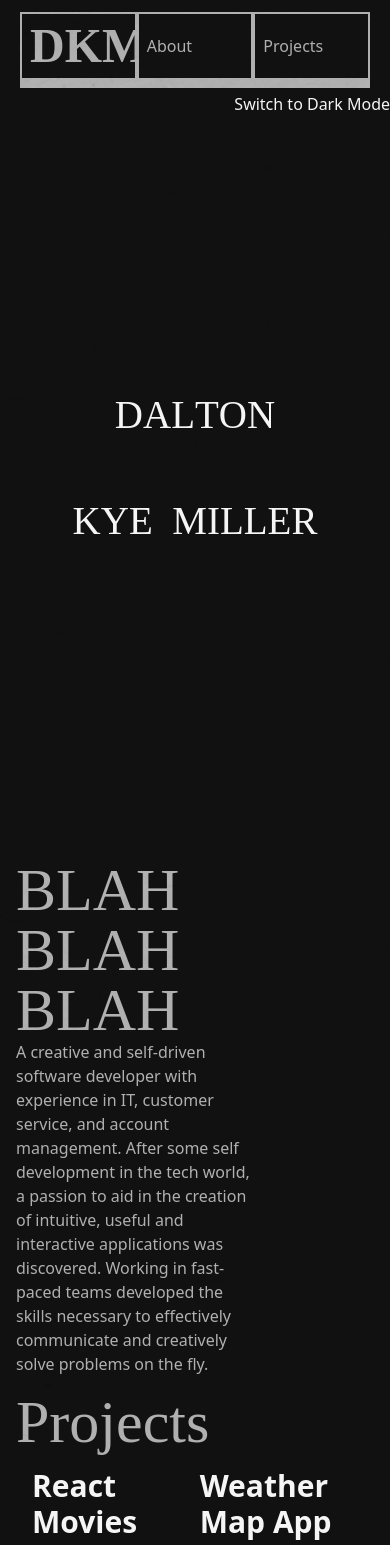
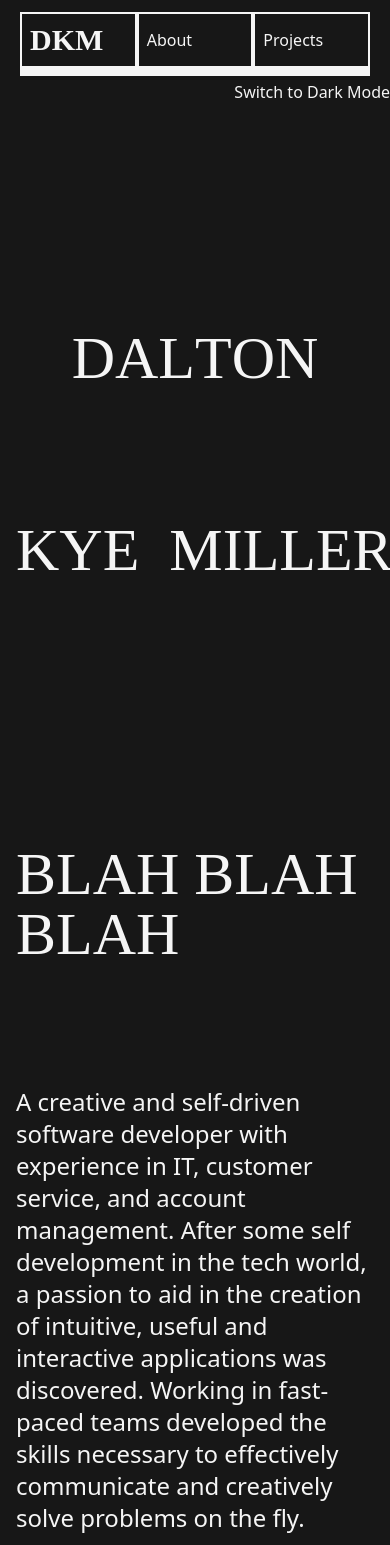
Before and after one commit to daltonkyemiller/daltonkyemiller, a Next.js app: page / in a window 390 px wide. Shown: the top 1545 px of the page. Built offline with nearby package versions, Linux system fonts and the light colour scheme; a web font is replaced by a local one.

Commit message:
fix: flicker on mobile

```diff
--- a/components/Nav/Nav.tsx
+++ b/components/Nav/Nav.tsx
@@ -63,7 +63,7 @@ const Nav: React.FC<NavProps> = ({ links }: NavProps) => {
             >
                 <NavLink
                     link={{ name: 'DKM', href: '/' }}
-                    className={`font-brand text-5xl font-bold`}
+                    className={`font-brand text-3xl font-bold  md:text-5xl`}
                 />
                 {links.map((link, idx) => (
                     <NavLink link={link} key={idx} />
--- a/components/layout/Layout.tsx
+++ b/components/layout/Layout.tsx
@@ -26,14 +26,11 @@ const Layout: React.FC<Props> = (props: Props) => {
                 ]}
             />
             {/*<div id="grain" />*/}
-            <div
-                id="texture-overlay"
-                className={`contrast-50 ${
-                    theme.theme === 'dark'
-                        ? 'mix-blend-screen contrast-125 invert'
-                        : 'mix-blend-multiply contrast-125'
-                }`}
-            />
+            {/*<div*/}
+            {/*    id="texture-overlay"*/}
+            {/*    className={`mix-blend-multiply*/}
+            {/*     dark:mix-blend-screen dark:invert`}*/}
+            {/*/>*/}
             <ThemeSwitcher />
             <motion.main className={`w-full px-4`}>
                 {props.children}
--- a/pages/index.tsx
+++ b/pages/index.tsx
@@ -2,17 +2,14 @@ import type { GetStaticProps, NextPage } from 'next';
 import {
     motion,
     MotionValue,
-    useInView,
     useTransform,
     useViewportScroll,
 } from 'framer-motion';
 import { projects } from '../utils/mock/data';
 import FloatingCards from '../components/FloatingCards/FloatingCards';
-import { useDetectBrowser } from '@hooks';
 import { useContext, useState } from 'react';
 import { ThemeContext } from '../utils/theme/themeContext';
 import Image from 'next/future/image';
-import { PhotoGrid } from '@components';
 import TypeIn from '../components/TypeIn/TypeIn';
 import { LayoutContext } from 'utils/context/layoutContext';
 
@@ -108,38 +105,38 @@ const Home: NextPage<HomeProps> = ({}) => {
         <>
             <section
                 className={`relative flex w-full flex-col justify-center`}
-                style={{ height: `calc(100vh - ${layout.navHeight}px)` }}
+                style={{ height: `calc(100vh - 96px)` }}
             >
                 <motion.div
-                    className={`relative text-center`}
+                    className={`relative whitespace-nowrap text-center font-brand text-6xl font-thin md:text-9xl`}
                     variants={cont}
                     initial={'out'}
                     animate={'in'}
                 >
                     <motion.div
-                        className={`overflow-hidden font-brand text-[10vw] font-thin`}
+                        className={`overflow-hidden py-6`}
                         style={{ y: daltonY }}
                     >
                         <TypeIn
                             text={'DALTON'}
                             animIn={{ opacity: 1, y: 0, x: 0 }}
-                            animOut={{ opacity: 0, y: 200, x: 10 }}
+                            animOut={{ opacity: 0, y: 200, x: 50 }}
                             duration={0.5}
                         />
                     </motion.div>
                     <motion.div
-                        className={`mx-auto h-[3rem] w-full overflow-hidden`}
+                        className={`isolate mx-auto h-[10vh] w-full overflow-hidden `}
                         initial={{ scaleY: 0 }}
                         animate={imageLoaded ? { scaleY: 1 } : { scaleY: 0 }}
                         transition={{ ease: 'easeInOut' }}
                     >
                         <motion.div
                             style={{ y }}
-                            className={`${theme.theme === 'dark' && 'invert'}`}
+                            className={`${theme.theme === 'dark' && 'invert'} `}
                         >
                             <Image
                                 src={'/img/acryl.jpg'}
-                                className={`object-cover object-center`}
+                                className={`scale-[2] object-cover object-center`}
                                 alt={'Header Image'}
                                 width={3840}
                                 height={2160}
@@ -151,27 +148,31 @@ const Home: NextPage<HomeProps> = ({}) => {
                             />
                         </motion.div>
                     </motion.div>
-                    <div>
+                    <div className={`py-6`}>
                         <motion.span
-                            className={`inline-block font-brand text-[10vw] font-thin`}
+                            className={`inline-block`}
                             variants={fadeIn}
                         >
                             KYE &nbsp;
                         </motion.span>
                         <motion.span
-                            className={`inline-block font-brand text-[10vw] font-thin`}
+                            className={`inline-block`}
                             variants={fadeIn}
                         >
                             MILLER
                         </motion.span>
                     </div>
+                    <div></div>
                 </motion.div>
             </section>
-            <section className={`w-2/3 py-4`} id="who-am-i">
+            <section
+                className={`flex h-screen w-full flex-col items-center  py-4`}
+                id="who-am-i"
+            >
                 <motion.h1 className={`font-brand text-6xl`}>
                     BLAH BLAH BLAH
                 </motion.h1>
-                <motion.p>
+                <motion.p className={`my-auto w-full text-2xl md:w-1/2`}>
                     A creative and self-driven software developer with
                     experience in IT, customer service, and account management.
                     After some self development in the tech world, a passion to
--- a/styles/globals.css
+++ b/styles/globals.css
@@ -33,6 +33,7 @@
 #texture-overlay{
 	position: absolute;
 	inset: 0;
+	z-index: 50;
 	background-size: cover;
 	background-image: url("/img/overlay/overlay_1.jpg");
 
```
Also changed, not shown: public/fonts/OPTIMA.TTF (added), public/fonts/OPTIMA_B.TTF (added).
